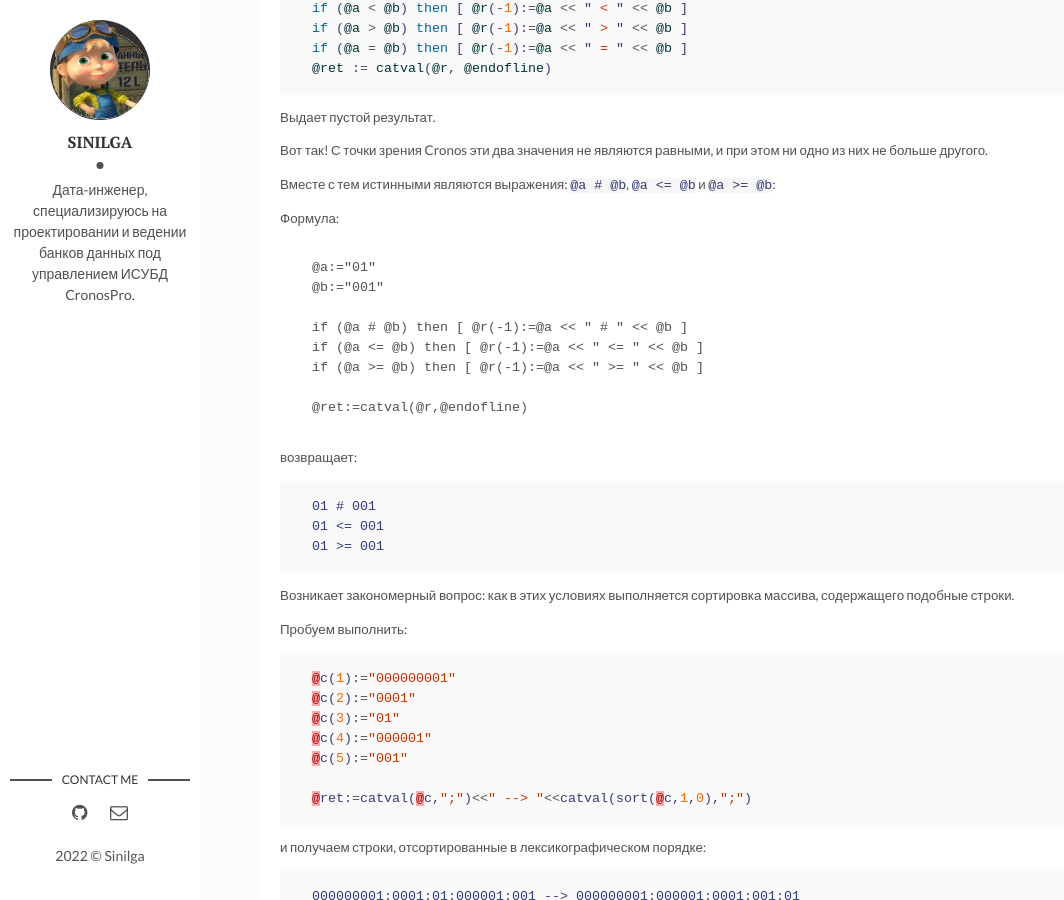
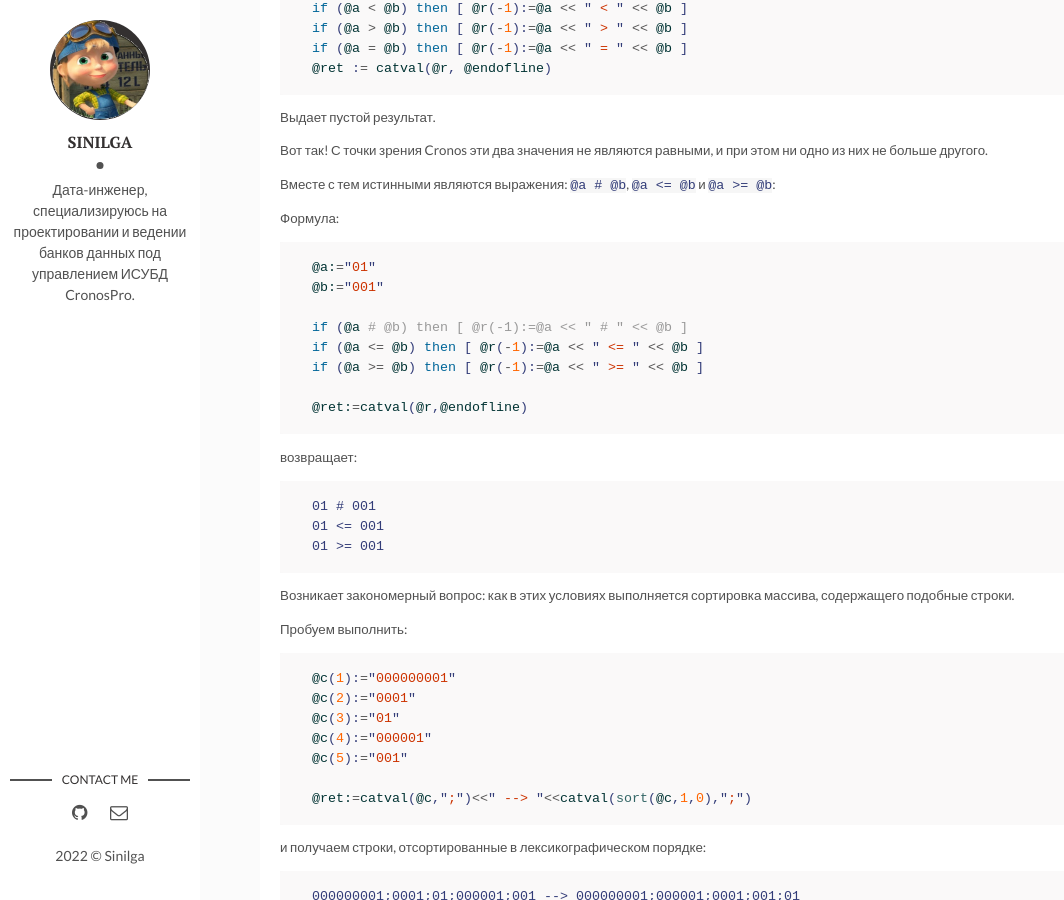
Before and after one commit to sinilga/cronospro, a Jekyll site: the page built from _posts/2022-02-17-formulus_types.md, in a window 1280 px wide and 900 px high, scrolled down 412 px. Shown: the whole window, without its empty margins (0-1064 px from the left). Built offline with Jekyll 4.4.1, drawn with Linux system fonts in a browser that asks for light colours.

Commit message:
Update 2022-02-17-formulus_types.md

````diff
--- a/_posts/2022-02-17-formulus_types.md
+++ b/_posts/2022-02-17-formulus_types.md
@@ -27,7 +27,7 @@ if (@a = @b) then [ @r(-1):=@a << " = " << @b ]
 Вместе с тем истинными являются выражения: `@a # @b`, `@a <= @b` и `@a >= @b`:
 
 Формула:
-```Objective-c
+```perl
 @a:="01"
 @b:="001"
 
@@ -48,7 +48,7 @@ if (@a >= @b) then [ @r(-1):=@a << " >= " << @b ]
 Возникает закономерный вопрос: как в этих условиях выполняется сортировка массива, содержащего подобные строки.
 
 Пробуем выполнить:
-```lua
+```perl
 @c(1):="000000001"
 @c(2):="0001"
 @c(3):="01"
````
